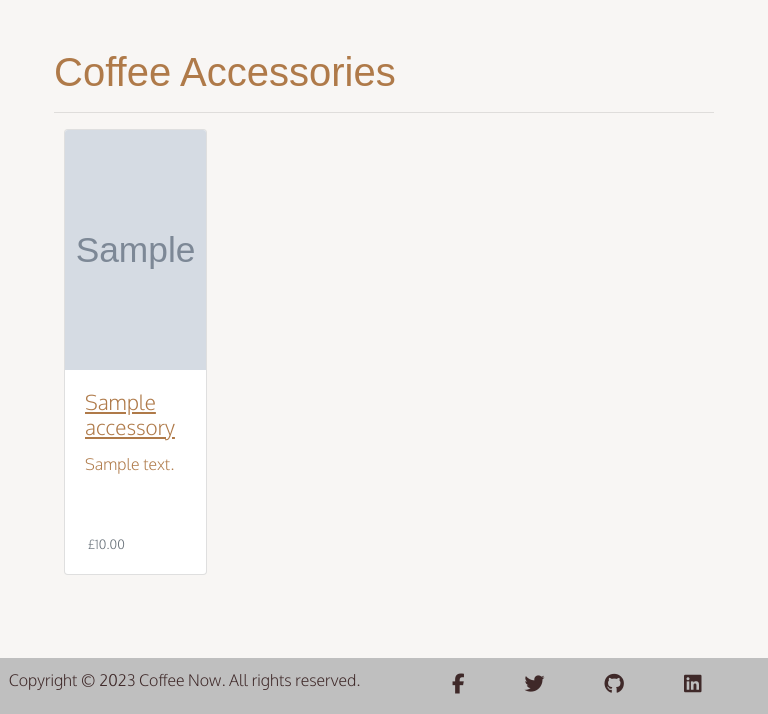
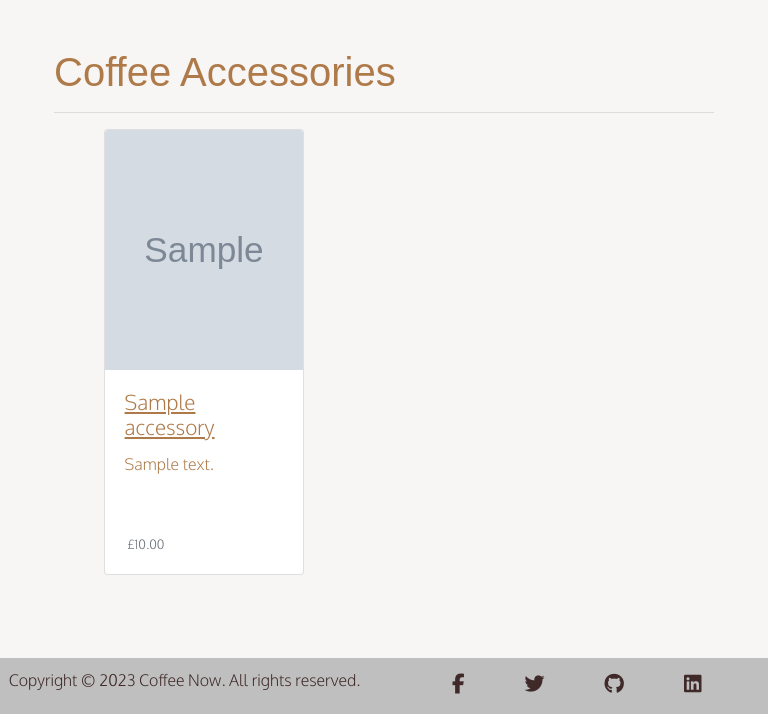
Before and after one commit to Kieran132/Coffee_Now, a Django app: page /coffee_accessories in a window 768 px wide. Shown: the part 86-800 px from the top of the page. Run offline with Django 3.2, Linux system fonts and the light colour scheme; tables that the repository leaves empty hold one stand-in row (values such as "Sample post"); grey boxes marked "Sample" are stand-in pictures; some libraries are stand-ins or nearby versions; some web fonts are replaced.

Commit message:
FIX - ammended card positioning for accessories for responsiveness

```diff
--- a/accessories/templates/coffee_accessories.html
+++ b/accessories/templates/coffee_accessories.html
@@ -9,7 +9,7 @@
   {% endif %}
   <div class="row">
     {% for accessory in accessories %}
-    <div class=" col-md-3 acc-box-sm">
+    <div class=" col-md-4 acc-box-sm">
       <div class="card mb-4 box-shadow acc-box">
         <img src="{{ accessory.image.url }}" class="card-img-top acc-img" alt="{{ accessory.name }}">
         <div class="card-body acc-card-body">
--- a/static/css/style.css
+++ b/static/css/style.css
@@ -311,8 +311,7 @@ hr {
     }
 
     .acc-box-sm{
-        margin-bottom: 10px;
-        margin-right: 4rem;
+        margin-bottom: 5px;
     }
 
     /* Wishlist styling */
@@ -360,8 +359,7 @@ hr {
     }
 
     .acc-box-sm{
-        margin-bottom: 10px;
-        margin-left: 0.6rem;
+        margin-bottom: 5px;
     }
 
     /* Wishlist styling */
@@ -410,8 +408,7 @@ hr {
     }
 
     .acc-box-sm{
-        margin-left: 5rem;
-        margin-bottom: 10px;
+        margin-bottom: 5px;
     }
 
      /* Wishlist styling */
@@ -457,8 +454,9 @@ hr {
     /* Accessories styling */
 
     .acc-box-sm{
-        flex: 30%;
-        margin-left: 10px;
+        margin-bottom: 5px;
+        width: 80%;
+        margin-left: 3.1rem;
     }
 
      /* Wishlist styling */
@@ -486,8 +484,7 @@ hr {
     /* Accessories styling */
 
     .acc-box-sm{
-        flex: 30%;
-        margin-left: 10px;
+        margin-bottom: 5px;
     }
 
     /* Wishlist styling */
--- a/templates/base.html
+++ b/templates/base.html
@@ -12,7 +12,7 @@
   <link rel="stylesheet" href="https://stackpath.bootstrapcdn.com/bootstrap/4.5.2/css/bootstrap.min.css">
 
   <!-- Custom CSS -->
-  <link rel="stylesheet" href="static/css/style.css" type="text/css">
+  <link rel="stylesheet" href="/static/css/style.css" type="text/css">
 
   <link rel="shortcut icon" type="image/x-icon" href="media/favicon.ico">
   <title>{% block title %}Coffee Now{% endblock %}</title>
```
